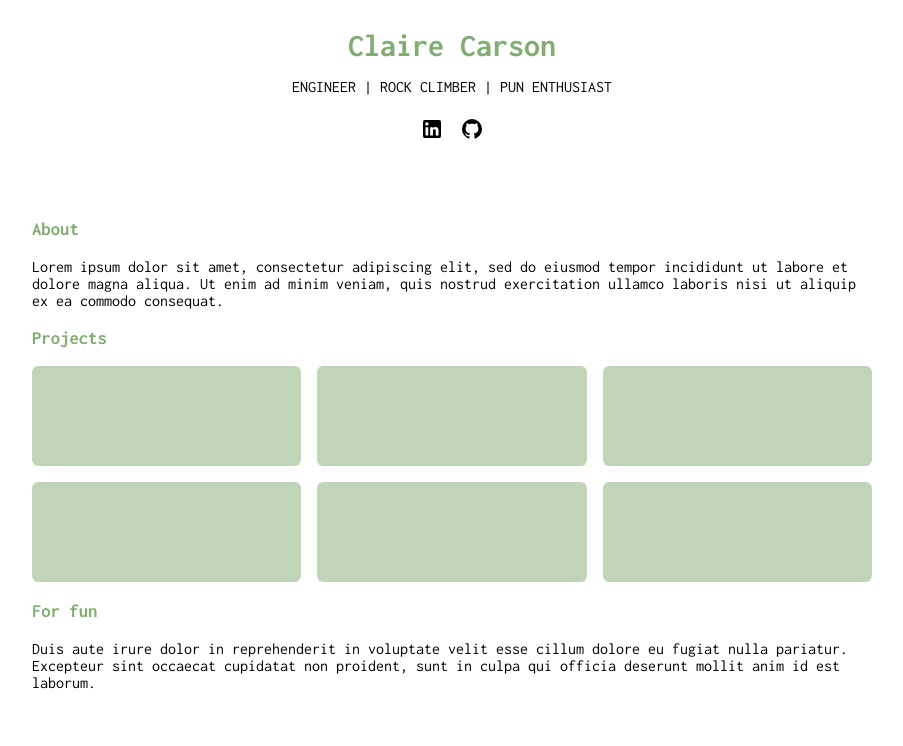
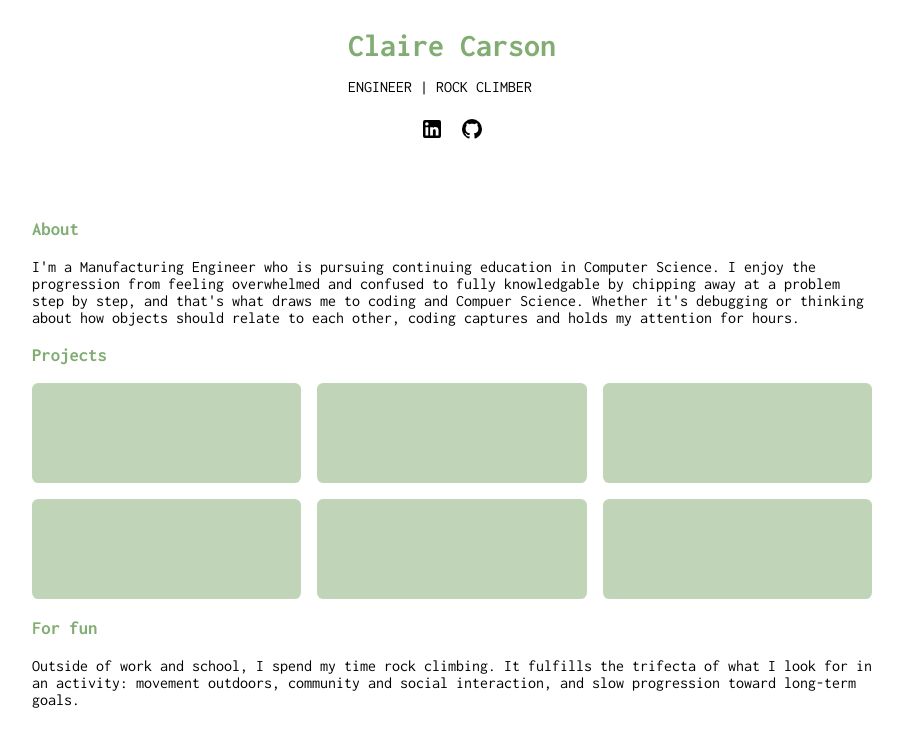
Before and after one commit to clairedotcom/portfolio-site, a plain HTML site: page index.html in a window 1280 px wide. Shown: the whole page, without its empty margins (188-1091 px from the left). Drawn offline with Linux system fonts and the light colour scheme.

Commit message:
Update Portfolio Site - Replace lorem ipsum with content - Link Linkedin icon to my profile - Add padding to the title

```diff
--- a/index.html
+++ b/index.html
@@ -10,9 +10,9 @@
 <body>
     <div class="header">
         <h1>Claire Carson</h1>
-        <p>ENGINEER | ROCK CLIMBER | PUN ENTHUSIAST</p>
+        <p>ENGINEER | ROCK CLIMBER</p>
         <div class="icons">
-            <img src="img/linkedin.svg">
+            <a href="https://linkedin.com/in/claireacarson"><img src="img/linkedin.svg"></a>
             <a href="https://github.com/clairedotcom"><img src="img/github.svg"></a>
         </div>
     </div>
@@ -20,10 +20,11 @@
         <div class="about">
             <h3>About</h3>
             <p>
-                Lorem ipsum dolor sit amet, consectetur adipiscing elit,
-                sed do eiusmod tempor incididunt ut labore et dolore magna aliqua.
-                Ut enim ad minim veniam, quis nostrud exercitation ullamco laboris
-                nisi ut aliquip ex ea commodo consequat.
+                I'm a Manufacturing Engineer who is pursuing continuing education in Computer
+                Science. I enjoy the progression from feeling overwhelmed and confused to fully knowledgable by
+                chipping away at a problem step by step, and that's what draws me to coding and Compuer Science. Whether
+                it's debugging or thinking about how objects should relate to each other, coding captures and holds
+                my attention for hours.
             </p>
         </div>
         <div class="projects">
@@ -40,10 +41,9 @@
         <div class="fun">
             <h3>For fun</h3>
             <p>
-                Duis aute irure dolor in reprehenderit in voluptate velit esse
-                cillum dolore eu fugiat nulla pariatur. Excepteur sint occaecat
-                cupidatat non proident, sunt in culpa qui officia deserunt mollit
-                anim id est laborum.
+                Outside of work and school, I spend my time rock climbing. It fulfills the trifecta
+                of what I look for in an activity: movement outdoors, community and social interaction,
+                and slow progression toward long-term goals.
             </p>
         </div>
     </div>
--- a/style.css
+++ b/style.css
@@ -30,6 +30,7 @@ h3 {
 }
 
 .header p {
+    padding-top: 50;
     margin-bottom: 0;
 }
 
```
